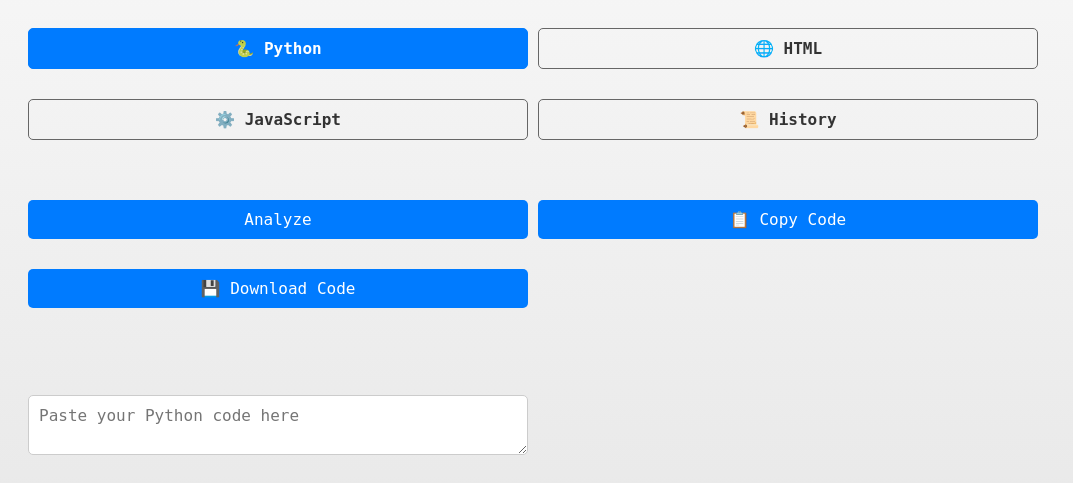
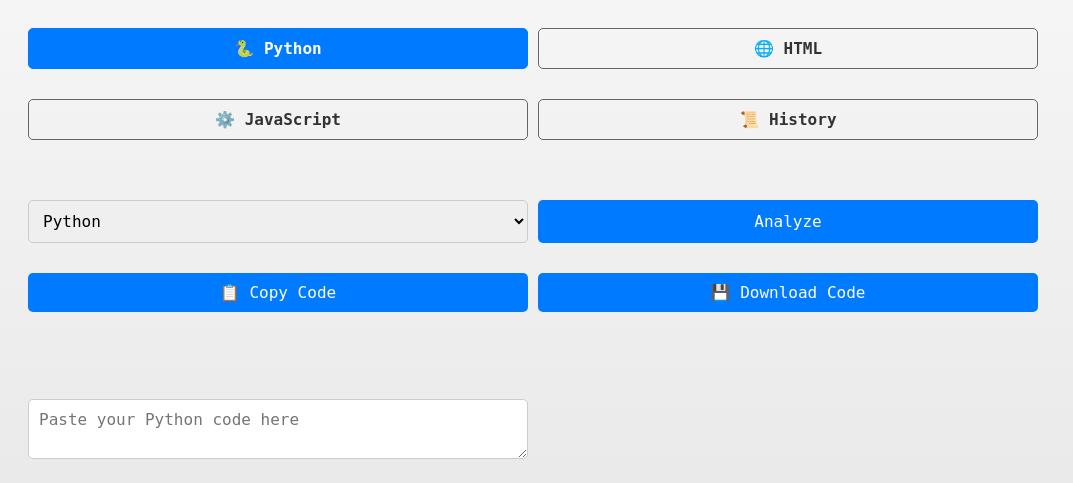
Before and after one commit to SilentSage432/code-assistant, a Flask app: page / in a window 1280 px wide. Shown: the part 159-642 px from the top of the page, without its empty margins (0-1073 px from the left). Run offline with Flask 3, Linux system fonts and the light colour scheme.

Commit message:
Add language selector dropdown for Python analysis

```diff
--- a/templates/index.html
+++ b/templates/index.html
@@ -28,6 +28,9 @@
         <div class="grid-wrapper">
             <div class="code-output-column">
                 <div class="button-toolbar">
+                    <select id="lang-select">
+                      <option value="python">Python</option>
+                    </select>
                     <button onclick="analyzeCode()">Analyze</button>
                     <button onclick="copyToClipboard('code-input')">📋 Copy Code</button>
                     <button onclick="downloadCode('code-input', 'python')">💾 Download Code</button>
```
